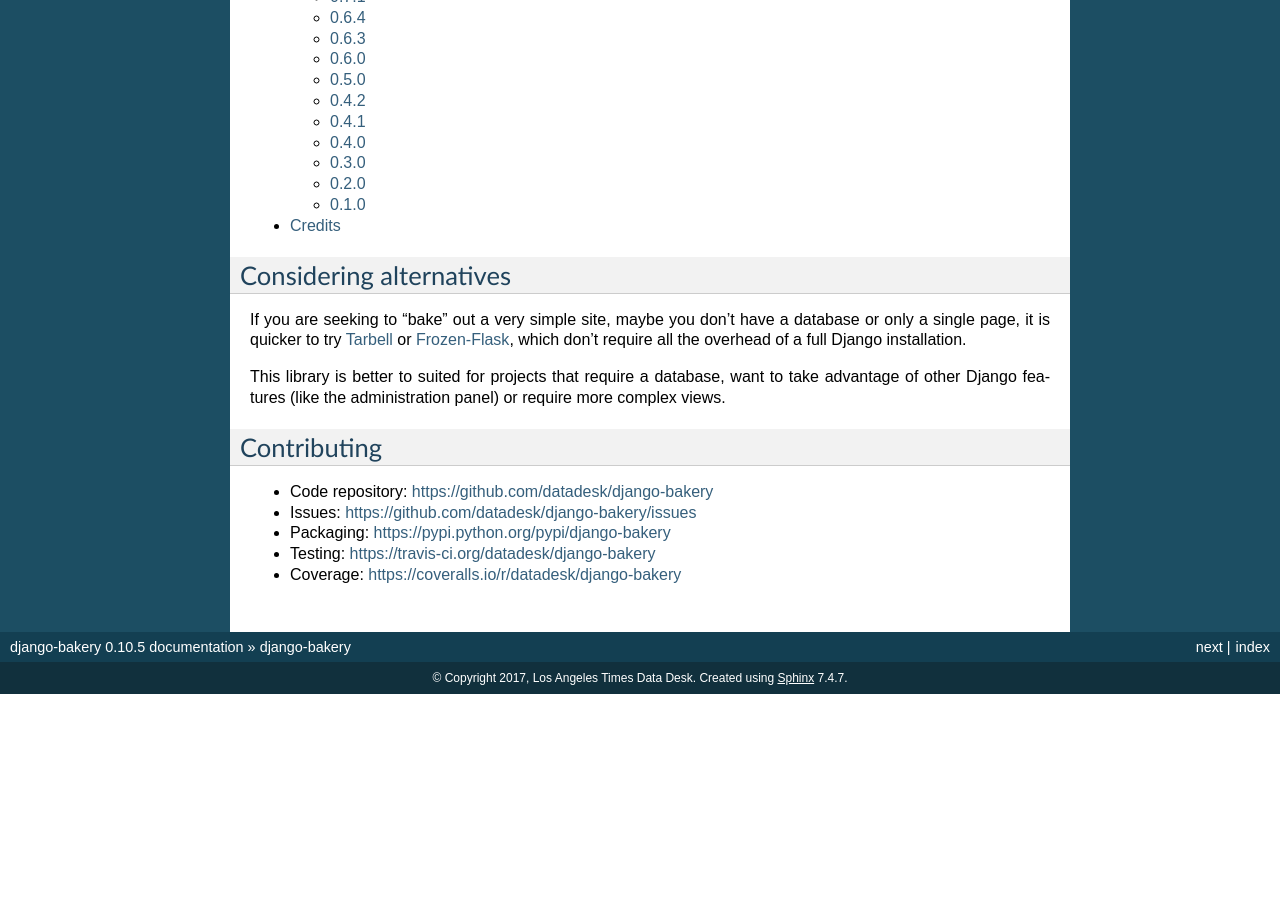
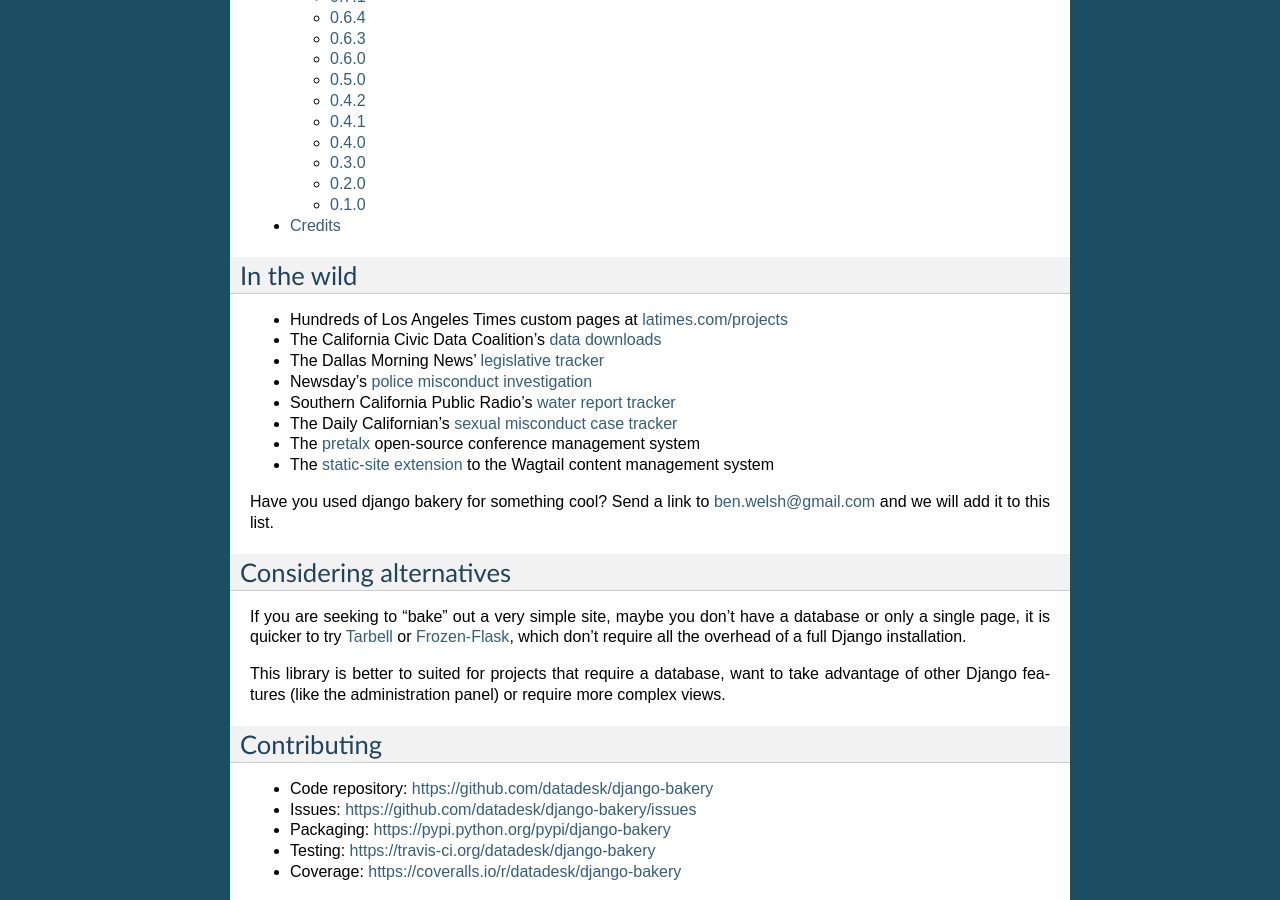
Before and after one commit to palewire/django-bakery, a Sphinx documentation site: the page built from docs/index.rst, in a window 1280 px wide and 900 px high, scrolled down 2613 px. Built offline with Sphinx 7.4.7, drawn with Linux system fonts in a browser that asks for light colours; before the commit the page ends 3307 px from its top, so only the background shows below that.

Commit message:
In the wild links

```diff
--- a/docs/index.rst
+++ b/docs/index.rst
@@ -6,8 +6,7 @@
 Why and what for
 ----------------
 
-The code documented here is intended to make it easier to save every page gen­er­ated by a data­base-backed site as a flat file. This allows
-you to host the site us­ing a stat­ic-file ser­vice like `Amazon S3 <http://en.wikipedia.org/wiki/Amazon_S3>`_.
+The code documented here is intended to make it easier to save every page gen­er­ated by a data­base-backed site as a flat file. This allows you to host the site us­ing a stat­ic-file ser­vice like `Amazon S3 <http://en.wikipedia.org/wiki/Amazon_S3>`_.
 
 At the Los Angeles Times Data Desk, we call this pro­cess “bak­ing.” It’s our path to cheap­, stable host­ing for simple sites. We've used it for pub­lish­ing `elec­tion res­ults <http://graphics.latimes.com/2012-election-gop-results-map-iowa/>`_, `timelines <http://timelines.latimes.com/complete-guide-lafd-hiring-controversy/>`_, `doc­u­ments <http://documents.latimes.com/barack-obama-long-form-birth-certificate/>`_, `in­ter­act­ive tables <http://spreadsheets.latimes.com/city-appointees-tied-garcetti/>`_, `spe­cial pro­jects <http://graphics.latimes.com/flight-from-rage/>`_ and `numerous <http://graphics.latimes.com/towergraphic-washington-landslide-victims/>`_ `other <http://graphics.latimes.com/how-fast-is-lafd/>`_ `things <http://graphics.latimes.com/picksheet-critics-picks-april-4-10-2014/>`_.
 
@@ -42,6 +41,20 @@
    changelog
    credits
 
+In the wild
+-----------
+
+* Hundreds of Los Angeles Times custom pages at `latimes.com/projects <http://www.latimes.com/projects/>`_
+* The California Civic Data Coalition's `data downloads <https://calaccess.californiacivicdata.org/downloads/latest/>`_
+* The Dallas Morning News' `legislative tracker <http://interactives.dallasnews.com/2017/the-85th/>`_
+* Newsday's `police misconduct investigation <http://data.newsday.com/crime/police-misconduct/>`_
+* Southern California Public Radio's `water report tracker <http://projects.scpr.org/applications/monthly-water-use/>`_
+* The Daily Californian's `sexual misconduct case tracker <http://projects.dailycal.org/misconduct/>`_
+* The `pretalx <https://pretalx.org>`_ open-source conference management system
+* The `static-site extension <https://github.com/moorinteractive/wagtail-bakery>`_ to the Wagtail content management system
+
+Have you used django bakery for something cool? Send a link to `ben.welsh@gmail.com <mailto:ben.welsh@gmail.com>`_ and we will add it to this list.
+
 Considering alternatives
 ------------------------
 
```
